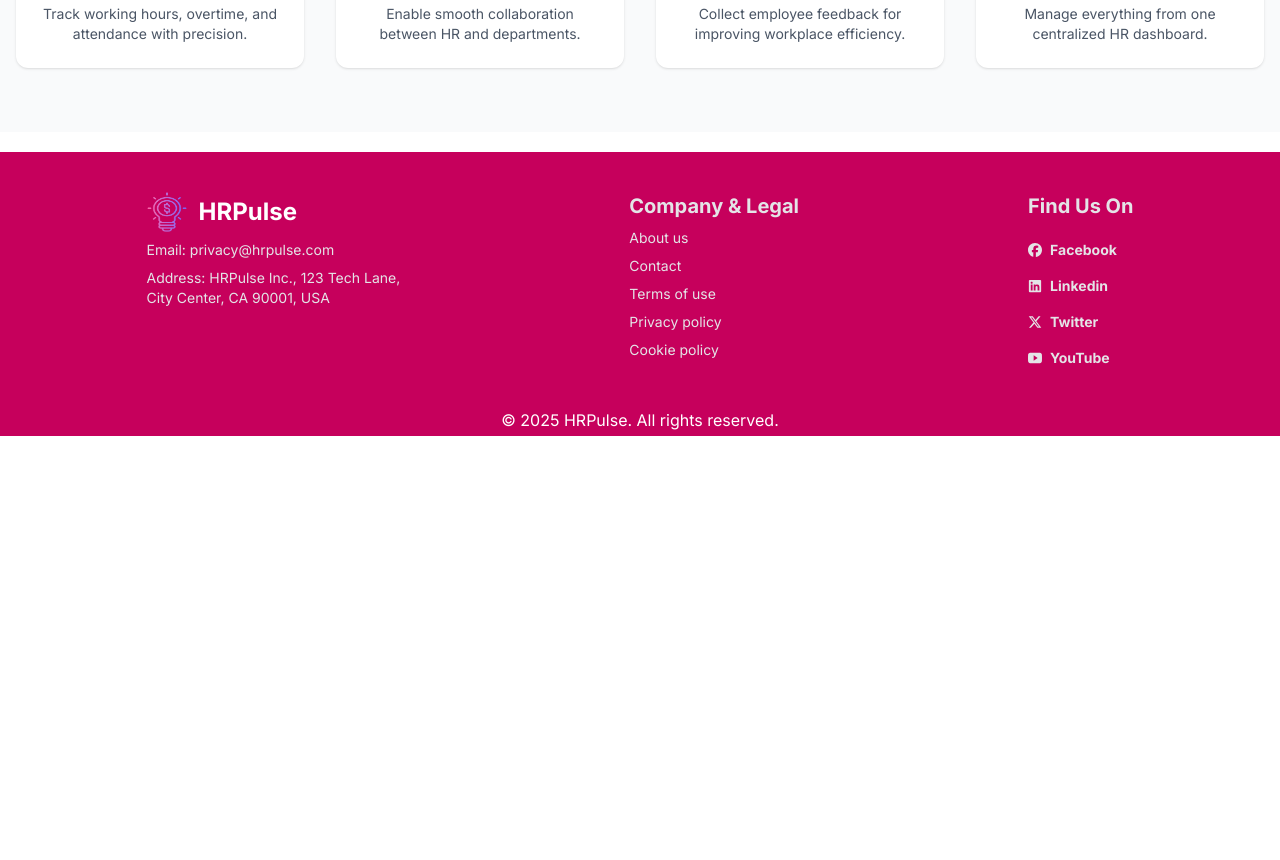
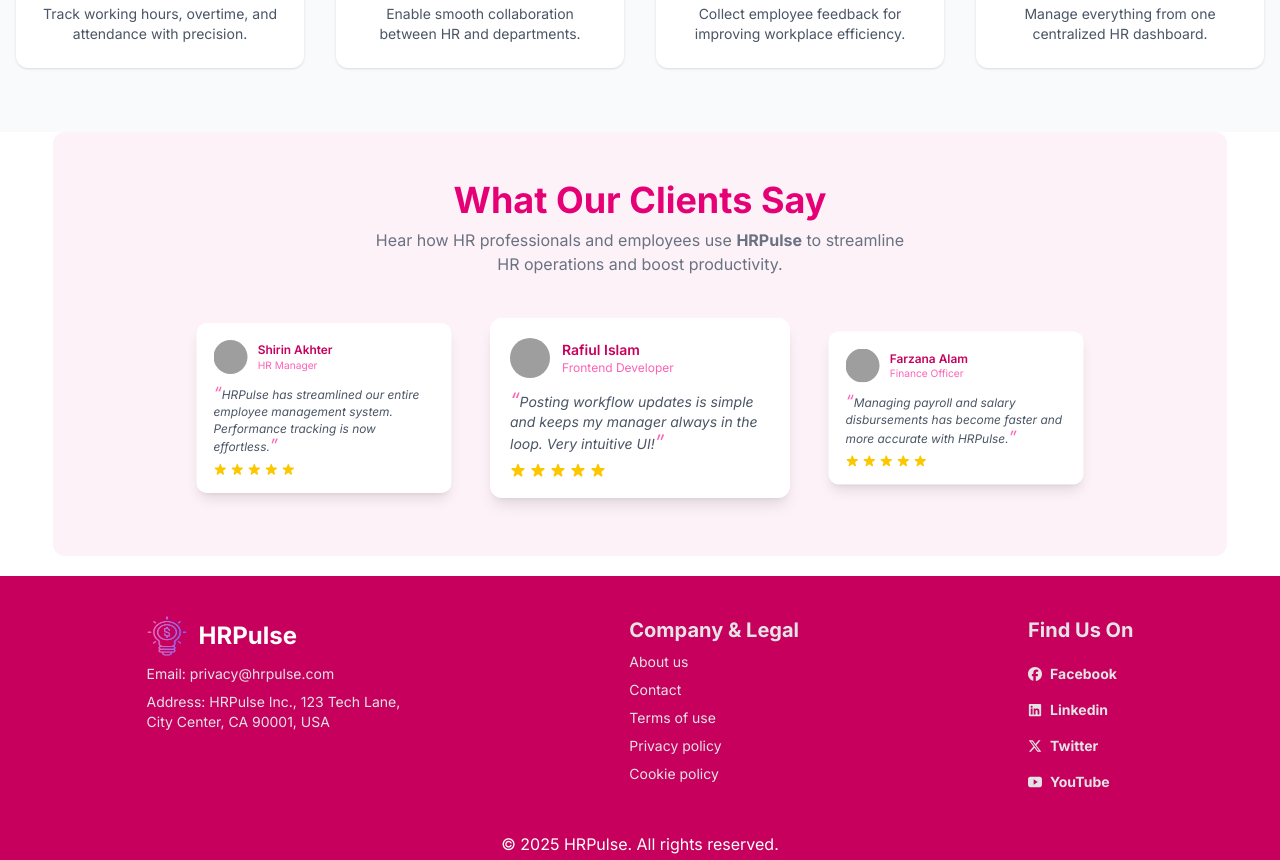
Before and after one commit to razaulkarim2410/hr-pulse-client, a React (Vite) app: page / in a window 1280 px wide. Shown: the part 920-1780 px from the top of the page. Before the commit the page ends 1356 px from the top, so only its background shows below. Built offline with nearby package versions, Linux system fonts and the light colour scheme; grey boxes are pictures that could not be loaded.

Commit message:
added testimonials section

```diff
--- a/package.json
+++ b/package.json
@@ -11,6 +11,7 @@
   },
   "dependencies": {
     "@tailwindcss/vite": "^4.1.11",
+    "framer-motion": "^12.23.3",
     "react": "^19.1.0",
     "react-dom": "^19.1.0",
     "react-icons": "^5.5.0",
--- a/src/Pages/Home/Home/Home.jsx
+++ b/src/Pages/Home/Home/Home.jsx
@@ -1,12 +1,14 @@
 import React from 'react';
 import Banner from '../Banner/Banner';
 import HRFeaturesSection from '../HRFeaturesSection/HRFeaturesSection ';
+import TestimonialsSection from '../TestimonialsSection/TestimonialsSection';
 
 const Home = () => {
   return (
     <div>
       <Banner></Banner>
       <HRFeaturesSection></HRFeaturesSection>
+      <TestimonialsSection></TestimonialsSection>
     </div>
   );
 };
--- /dev/null
+++ b/src/Pages/Home/TestimonialsSection/TestimonialsSection.jsx
@@ -0,0 +1,179 @@
+import React, { useState, useEffect, useRef } from "react";
+import { motion } from "framer-motion";
+
+// ✅ Testimonials Data
+const reviews = [
+  {
+    id: 1,
+    name: "Shirin Akhter",
+    title: "HR Manager",
+    avatar: "https://i.ibb.co/ksLDRkxp/pexels-heitorverdifotos-2169427.jpg",
+    message: "HRPulse has streamlined our entire employee management system. Performance tracking is now effortless.",
+    rating: 5
+  },
+  {
+    id: 2,
+    name: "Rafiul Islam",
+    title: "Frontend Developer",
+    avatar: "https://i.ibb.co/s9HwqdJX/pexels-tima-miroshnichenko-7206418.jpg",
+    message: "Posting workflow updates is simple and keeps my manager always in the loop. Very intuitive UI!",
+    rating: 5
+  },
+  {
+    id: 3,
+    name: "Farzana Alam",
+    title: "Finance Officer",
+    avatar: "https://i.ibb.co/bMnttbsp/pexels-shkrabaanthony-7342620.jpg",
+    message: "Managing payroll and salary disbursements has become faster and more accurate with HRPulse.",
+    rating: 5
+  },
+  {
+    id: 4,
+    name: "Nayeem Hasan",
+    title: "Content Executive",
+    avatar: "https://i.ibb.co/v6QZDwyk/pexels-nayletcg-999248.jpg",
+    message: "The dashboard helps me track my weekly output clearly. I love the transparency it brings.",
+    rating: 4
+  },
+  {
+    id: 5,
+    name: "Rumana Hossain",
+    title: "Team Lead, Sales",
+    avatar: "https://i.ibb.co/nMZpBQX5/pexels-olly-3777948.jpg",
+    message: "Team performance monitoring and contract renewals are easier than ever. Highly recommended!",
+    rating: 5
+  },
+  {
+    id: 6,
+    name: "Khalid Mahmud",
+    title: "HR Executive",
+    avatar: "https://i.ibb.co/s9HwqdJX/pexels-tima-miroshnichenko-7206418.jpg",
+    message: "Before HRPulse, we had issues managing employee documents. Now everything is organized and accessible.",
+    rating: 5
+  },
+  {
+    id: 7,
+    name: "Tasnim Jahan",
+    title: "Intern, Marketing",
+    avatar: "https://i.ibb.co/bMnttbsp/pexels-shkrabaanthony-7342620.jpg",
+    message: "As a new intern, HRPulse made my onboarding super smooth. Loved the welcome checklist feature!",
+    rating: 4
+  },
+  {
+    id: 8,
+    name: "Maruf Rahman",
+    title: "Backend Developer",
+    avatar: "https://i.ibb.co/nMZpBQX5/pexels-olly-3777948.jpg",
+    message: "The leave application process is now digital and fast. I can track approvals right from my dashboard.",
+    rating: 5
+  },
+  {
+    id: 9,
+    name: "Sabina Yasmin",
+    title: "Recruitment Officer",
+    avatar: "https://i.ibb.co/ksLDRkxp/pexels-heitorverdifotos-2169427.jpg",
+    message: "Managing candidate records, interviews, and hiring flows has become seamless with HRPulse.",
+    rating: 5
+  },
+  {
+    id: 10,
+    name: "Imran Kabir",
+    title: "Operations Manager",
+    avatar: "https://i.ibb.co/v6QZDwyk/pexels-nayletcg-999248.jpg",
+    message: "We’ve reduced paperwork by 80%. HRPulse helped us digitize everything from contracts to evaluations.",
+    rating: 5
+  }
+];
+
+// ✅ Star Rating Component
+const StarRating = ({ rating }) => (
+  <div className="flex mt-2">
+    {[...Array(5)].map((_, i) => (
+      <svg
+        key={i}
+        className={`w-4 h-4 mr-1 ${i < rating ? "text-yellow-400" : "text-gray-300"}`}
+        fill="currentColor"
+        viewBox="0 0 20 20"
+      >
+        <path d="M9.049 2.927c.3-.921 1.603-.921 1.902 0l1.286 3.943a1 1 0 00.95.69h4.145c.969 0 1.371 1.24.588 1.81l-3.356 2.44a1 1 0 00-.364 1.118l1.287 3.943c.3.921-.755 1.688-1.54 1.118l-3.356-2.44a1 1 0 00-1.176 0l-3.356 2.44c-.784.57-1.838-.197-1.539-1.118l1.287-3.943a1 1 0 00-.364-1.118L2.08 9.37c-.783-.57-.38-1.81.588-1.81h4.145a1 1 0 00.95-.69l1.286-3.943z" />
+      </svg>
+    ))}
+  </div>
+);
+
+// ✅ Testimonials Section Component
+const TestimonialsSection = () => {
+  const [current, setCurrent] = useState(0);
+  const [isPaused, setIsPaused] = useState(false); // new: to track pause per card
+
+  useEffect(() => {
+    if (isPaused) return;
+    const timer = setInterval(() => {
+      setCurrent((prev) => (prev + 1) % reviews.length);
+    }, 4000);
+    return () => clearInterval(timer);
+  }, [isPaused]);
+
+  const getVisibleIndexes = () => {
+    const center = current;
+    const left = (current - 1 + reviews.length) % reviews.length;
+    const right = (current + 1) % reviews.length;
+    return [left, center, right];
+  };
+
+  return (
+    <div
+      className="relative overflow-hidden py-12 bg-pink-50 w-11/12 mx-auto rounded-xl"
+    >
+      <h2 className="text-center text-4xl font-bold text-pink-600 mb-2">What Our Clients Say</h2>
+      <p className="text-center text-gray-500 max-w-xl mx-auto mb-8 px-4">
+        Hear how HR professionals and employees use <strong>HRPulse</strong> to streamline HR operations and boost productivity.
+      </p>
+
+      <div className="flex items-center justify-center gap-4 px-2 sm:px-10">
+        {getVisibleIndexes().map((i, index) => {
+          const isCenter = i === current;
+
+          return (
+            <motion.div
+              key={reviews[i].id}
+              initial={{ opacity: 0, scale: 0.8 }}
+              animate={{ opacity: 1, scale: isCenter ? 1 : 0.85 }}
+              transition={{ duration: 0.5 }}
+              className={`relative bg-white p-5 rounded-xl shadow-lg w-[280px] sm:w-[300px] transition-all duration-300 ${isCenter ? "z-10" : "opacity-60"}`}
+              style={{
+                transform: isCenter ? "translateX(0)" : index === 0 ? "translateX(-40%)" : "translateX(40%)",
+                zIndex: isCenter ? 10 : 5,
+              }}
+              onMouseEnter={() => setIsPaused(true)}
+              onMouseLeave={() => setIsPaused(false)}
+            >
+              <div className="flex items-center gap-3 mb-3">
+                <img
+                  src={reviews[i].avatar}
+                  alt={reviews[i].name}
+                  className="w-10 h-10 rounded-full object-cover"
+                />
+                <div>
+                  <h4 className="font-semibold text-pink-700 text-sm">{reviews[i].name}</h4>
+                  <p className="text-xs text-pink-400">{reviews[i].title}</p>
+                </div>
+              </div>
+
+              <p className="italic text-sm text-gray-600 mb-2">
+                <span className="text-xl text-pink-400 leading-none">“</span>
+                {reviews[i].message}
+                <span className="text-xl text-pink-400 leading-none">”</span>
+              </p>
+
+              <StarRating rating={reviews[i].rating} />
+            </motion.div>
+          );
+        })}
+      </div>
+    </div>
+  );
+};
+
+
+export default TestimonialsSection;
```
Also changed, not shown: 1 other file (tests, documents, lock files or other folders).
